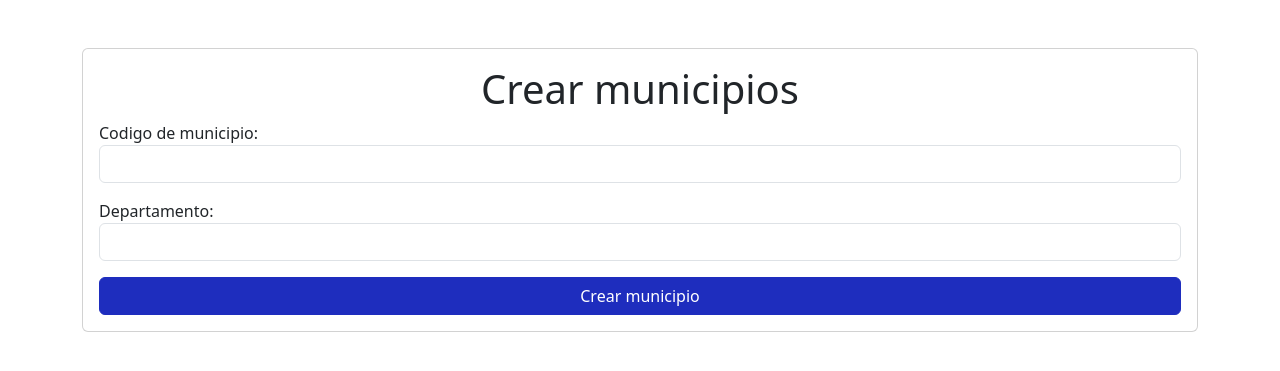
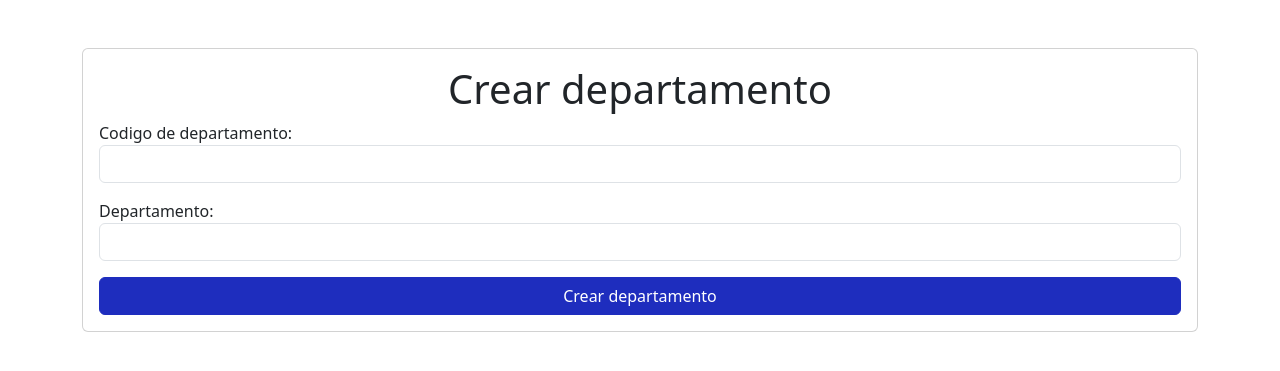
Before and after one commit to henryJim/OIT_PMV_PP, a Django app: page /departamentos/crear/ in a window 1280 px wide. Shown: the part 56-427 px from the top of the page. Run offline with Django 5.2, Linux system fonts and the light colour scheme; a user stored in the database is signed in; data that the repository does not hold is empty; some libraries are stand-ins or nearby versions.

Commit message:
Se finaliza los CRUD  de las entidades  Departamentos y Municipios de manera exitosa

```diff
--- a/IOTPMV/urls.py
+++ b/IOTPMV/urls.py
@@ -87,13 +87,17 @@ urlpatterns = [
     path('departamentos/', usuarios_views.departamentos, name='departamentos'),
     path('departamentos/crear/', usuarios_views.creardepartamentos,
          name='creardepartamentos'),
+    path('departamentos/<int:departamento_id>/', usuarios_views.detalle_departamentos,
+         name='detalle_departamentos'),
+    path('departamentos/<int:departamento_id>/eliminar', usuarios_views.eliminar_departamentos,
+         name='eliminar_departamentos'),
 
     # ROL Municipios
     path('municipios/', usuarios_views.municipios, name='municipios'),
     path('municipios/crear/', usuarios_views.crearmunicipios, name='crearmunicipios'),
     path('municipios/<int:municipio_id>/',
          usuarios_views.detalle_municipios, name='detalle_municipio'),
-    path('municipios/<int:municipio_id>/eliminar',
+    path('municipios/<int:municipio_id>/eliminar/',
          usuarios_views.eliminar_municipios, name='eliminar_municipio'),
 
     # ROL Instituciones
--- a/usuarios/forms.py
+++ b/usuarios/forms.py
@@ -189,7 +189,7 @@ class DepartamentoForm(forms.ModelForm):
             'nom_departa': forms.TextInput(attrs={'class': 'form-control'}),
         }
         labels = {
-            'cod_departa': 'Codigo de municipio',
+            'cod_departa': 'Codigo de departamento',
             'nom_departa': 'Departamento',
         }
 
--- a/usuarios/templates/departamentos.html
+++ b/usuarios/templates/departamentos.html
@@ -6,7 +6,7 @@
 <main class="container-fluid py-5">
     <div class="row">
         <div class="col-12">
-            <h1 class="text-center display-4 pb-4">Gestión de municipios</h1>
+            <h1 class="text-center display-4 pb-4">Gestión de departamentos</h1>
 
             <!-- Botón de creación con margen -->
             <div class="d-flex justify-content-end mb-3">
@@ -30,10 +30,10 @@
                         <td class="details-control">    <i class="bi bi-chevron-right"></i>
                         </td>
                         <td>
-                        <a href="/" class="btn btn-primary btn-sm ">
+                        <a href="{% url 'detalle_departamentos' departamento.id  %}" class="btn btn-primary btn-sm ">
                             {% icon 'edit' %}
                         </a>
-                        <a href="/" class="btn btn-danger btn-sm ">
+                        <a href="{% url 'eliminar_departamentos' departamento.id %}" class="btn btn-danger btn-sm ">
                             {% icon 'delete' %}
                         </a>
                         </td>
--- a/usuarios/templates/departamentos_crear.html
+++ b/usuarios/templates/departamentos_crear.html
@@ -6,11 +6,11 @@
     <div class="row">
         <div class="col-12 offset-md-12">
             <form action="/departamentos/crear/" method="POST" class="card card-body mt-5">
-                <h1 class="text-center">Crear municipios</h1>
+                <h1 class="text-center">Crear departamento</h1>
                 {{error}}
                 {% csrf_token %}
                 {{ departamentosForm.as_p }}
-                <button type="submit" class="btn btn-primary">Crear municipio</button>
+                <button type="submit" class="btn btn-primary">Crear departamento</button>
             </form>
         </div>
     </div>
--- a/usuarios/views.py
+++ b/usuarios/views.py
@@ -674,6 +674,40 @@ def creardepartamentos(request):  # funcion para crear departamento
             })
 
 
+@login_required
+# funcion para actualizar info departamento
+def detalle_departamentos(request, departamento_id):
+    departamentos = get_object_or_404(T_departa, id=departamento_id)
+    if request.method == 'GET':
+        departamentosForm = DepartamentoForm(instance=departamentos)
+        return render(request, 'departamentos_detalle.html', {
+            'departamentos': departamentos,
+            'departamentosForm': departamentosForm
+        })
+    else:
+        try:
+            departamentosForm = DepartamentoForm(
+                request.POST, instance=departamentos)
+            if departamentosForm.is_valid():
+                departamentosForm.save()
+                return redirect('departamentos')
+        except ValueError:
+            return render(request, 'departamentos_detalle.html', {
+                'departamentosForm': departamentosForm,
+                'error': '"Error al actualizar departamento. Verifique los datos.'
+            })
+
+
+def eliminar_departamentos(request, departamento_id):
+    departamento = get_object_or_404(T_departa, id=departamento_id)
+    if request.method == 'POST':
+        departamento.delete()
+        return redirect('departamentos')
+    return render(request, 'confirmar_eliminacion_departamento.html', {
+        'departamento': departamento,
+    })
+
+
 ## MUNICIPIOS ##
 def municipios(request):
     municipios = T_munici.objects.all()
@@ -722,7 +756,7 @@ def detalle_municipios(request, municipio_id):  # funcion para editar municipio
         except ValueError:
             return render(request, 'municipios_detalle.html', {
                 'municipiosForm': municipiosForm,
-                'error': '"Error al actualizar. Verifique los datos.'
+                'error': 'Error al actualizar. Verifique los datos.'
             })
 
 
```
Also changed, not shown: usuarios/templates/confirmar_eliminacion_departamento.html (added, +22 -0 lines), usuarios/templates/departamentos_detalle.html (added, +22 -0 lines).
